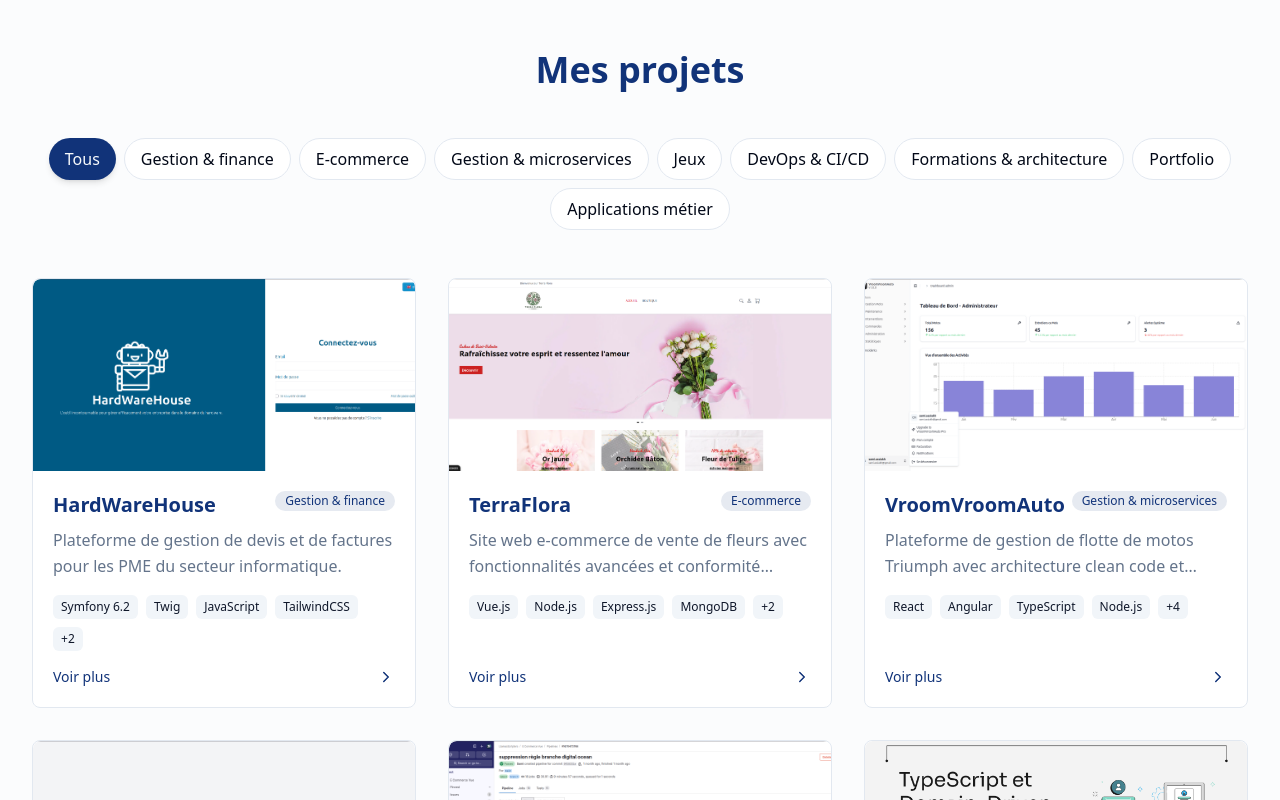
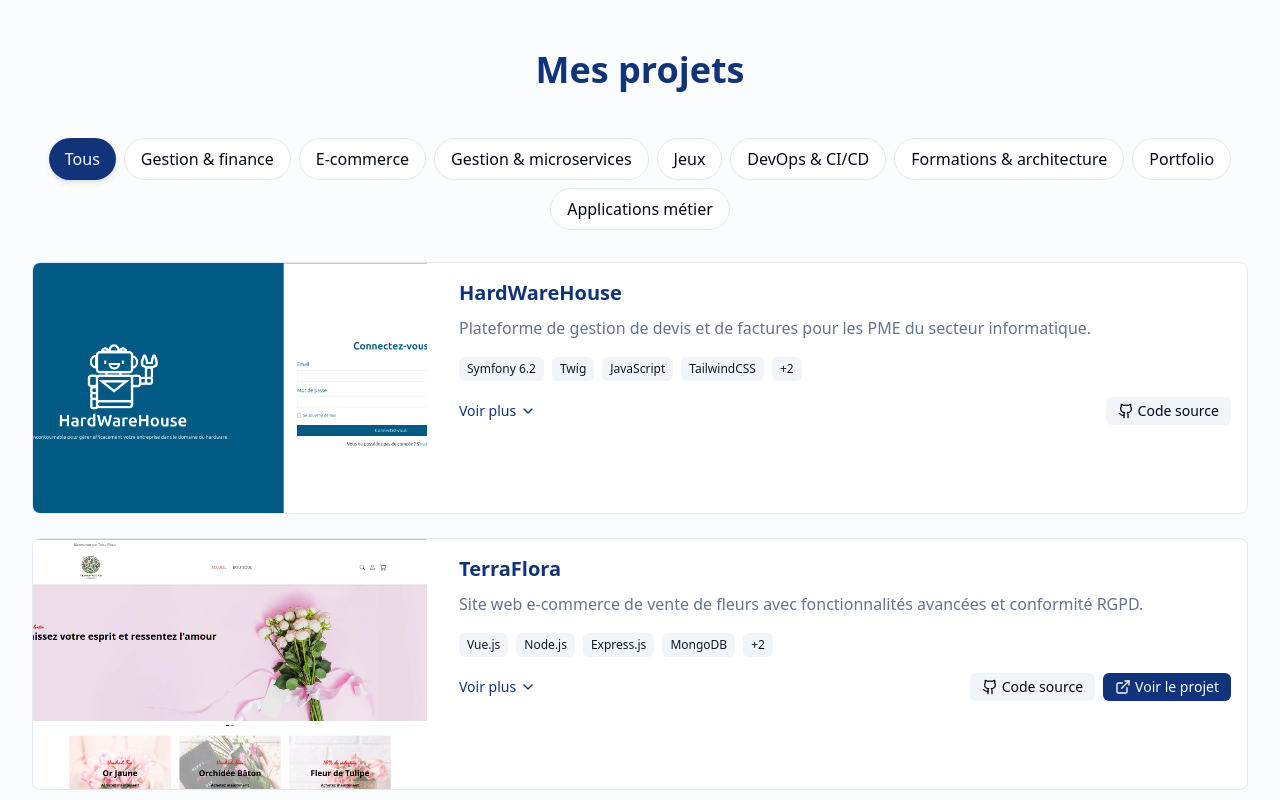
Before and after one commit to iSaaMz/portfolio, a React (Vite) app: page / in a window 1280 px wide. Shown: the part 5920-6720 px from the top of the page. Built offline with nearby package versions, Linux system fonts and the light colour scheme.

Commit message:
refactor: refonte component projects, correction comportement d'expansion, validation proptypes, optimisation page en liste, set taille image fixe, animation hover sur projet

```diff
--- a/src/components/sections/Projects.jsx
+++ b/src/components/sections/Projects.jsx
@@ -1,60 +1,46 @@
 import { useState } from 'react';
+import PropTypes from 'prop-types';
 import { projectsData, projectCategories } from '../../assets/data/projects';
-import { Github, ExternalLink, ChevronRight, FolderKanban, Calendar } from 'lucide-react';
+import { Github, ExternalLink, ChevronDown, ChevronUp, FolderKanban, Calendar } from 'lucide-react';
 
-const Projects = () => {
-  const [activeCategory, setActiveCategory] = useState("Tous");
-  const [expandedProject, setExpandedProject] = useState(null);
+const ProjectListItem = ({ project }) => {
+  const [expanded, setExpanded] = useState(false);
 
-  // filtrage projets par catégorie
-  const filteredProjects = activeCategory === "Tous"
-    ? projectsData
-    : projectsData.filter(project => project.category === activeCategory);
-
-  // bascule l'expansion des détails du projet
-  const toggleProjectDetails = (projectId) => {
-    if (expandedProject === projectId) {
-      setExpandedProject(null);
-    } else {
-      setExpandedProject(projectId);
-    }
+  const toggleExpand = () => {
+    setExpanded(!expanded);
   };
 
   return (
-    <section id="projects" className="section bg-secondary/30">
-      <div className="container">
-        <h2 className="section-title">Mes projets</h2>
-
-        {/* filtres catégories */}
-        <div className="flex flex-wrap justify-center gap-2 mb-12 animate-on-scroll">
-          {projectCategories.map((category) => (
-            <button
-              key={category}
-              onClick={() => setActiveCategory(category)}
-              className={`px-4 py-2 rounded-full transition-all ${
-                activeCategory === category
-                  ? 'bg-primary text-primary-foreground shadow-md'
-                  : 'bg-background hover:bg-background/80 border border-border'
-              }`}
-            >
-              {category}
-            </button>
-          ))}
-        </div>
-
-        {/* grille projets */}
-        <div className="grid grid-cols-1 md:grid-cols-2 lg:grid-cols-3 gap-8">
-          {filteredProjects.map((project) => (
-            <div key={project.id} className="project-card flex flex-col h-full animate-on-scroll">
-              {/* overlay projet */}
-              <div className="relative h-48 overflow-hidden rounded-t-lg">
+    <div className="bg-card border border-border rounded-lg overflow-hidden mb-6 transition-all duration-300
+      hover:shadow-lg hover:border-primary/50 transform hover:-translate-y-1">
+      <div className="grid grid-cols-1 md:grid-cols-3 gap-4">
+        {/* project image */}
+        <div className="relative h-64 md:h-full overflow-hidden" style={{ minHeight: "250px", maxHeight: "300px" }}>
           <img
-                  src={project.image || `/assets/images/projects/placeholder.jpg`}
+            src={project.image || "/assets/images/projects/placeholder.jpg"}
             alt={project.title}
             className="w-full h-full object-cover transition-transform duration-300 hover:scale-105"
           />
-                <div className="absolute inset-0 bg-gradient-to-t from-black/70 to-transparent opacity-0 hover:opacity-100 transition-opacity duration-300">
-                  <div className="absolute bottom-0 left-0 right-0 p-4 flex justify-between items-center">
+          {/* overlay */}
+          <div className="absolute inset-0 bg-gradient-to-t from-black/70 to-transparent opacity-0 hover:opacity-100 transition-opacity duration-300 flex flex-col justify-between">
+            {/* badge categorie du projet */}
+            <div className="p-3 flex justify-end">
+              <span className={`px-3 py-1 text-xs rounded-full ${
+                project.category === "E-commerce" ? "bg-blue-100 text-blue-800" :
+                project.category === "Gestion & finance" ? "bg-green-100 text-green-800" :
+                project.category === "Gestion & microservices" ? "bg-purple-100 text-purple-800" :
+                project.category === "Jeux" ? "bg-yellow-100 text-yellow-800" :
+                project.category === "DevOps & CI/CD" ? "bg-indigo-100 text-indigo-800" :
+                project.category === "Formations & architecture" ? "bg-pink-100 text-pink-800" :
+                project.category === "Portfolio" ? "bg-orange-100 text-orange-800" :
+                "bg-gray-100 text-gray-800"
+              }`}>
+                {project.category}
+              </span>
+            </div>
+
+            {/* title, links */}
+            <div className="p-4 flex justify-between items-center">
               <span className="text-white font-medium">{project.title}</span>
               <div className="flex gap-2">
                 {project.github && (
@@ -84,23 +70,18 @@ const Projects = () => {
           </div>
         </div>
 
-              {/* contenu du projet */}
-              <div className="flex-grow p-5 flex flex-col">
-                <div className="flex items-start justify-between mb-2">
-                  <h3 className="text-xl font-semibold">{project.title}</h3>
-                  <span className="inline-flex items-center px-2.5 py-0.5 rounded-full text-xs font-medium bg-primary/10 text-primary">
-                    {project.category}
-                  </span>
-                </div>
+        {/* infos projet */}
+        <div className="p-4 md:col-span-2">
+          <h3 className="text-xl font-bold mb-2 group-hover:text-primary transition-colors">{project.title}</h3>
+          <p className="text-muted-foreground mb-4">{project.description}</p>
 
-                <p className="text-muted-foreground mb-4 line-clamp-2">
-                  {project.description}
-                </p>
-
-                {/* stacks utilisées */}
+          {/* technos */}
           <div className="flex flex-wrap gap-2 mb-4">
             {project.technologies.slice(0, 4).map((tech, index) => (
-                    <span key={index} className="px-2 py-1 bg-secondary text-secondary-foreground rounded-md text-xs">
+              <span
+                key={index}
+                className="px-2 py-1 bg-secondary text-secondary-foreground rounded-md text-xs"
+              >
                 {tech}
               </span>
             ))}
@@ -111,51 +92,35 @@ const Projects = () => {
             )}
           </div>
 
-                {/* bouton affichage détails extensibles */}
+          {/* button voir plus/moins */}
+          <div className="flex justify-between items-center">
             <button
-                  onClick={() => toggleProjectDetails(project.id)}
-                  className="mt-auto flex items-center justify-between w-full text-sm font-medium text-primary hover:text-primary/80 transition-colors"
+              onClick={toggleExpand}
+              className="text-sm font-medium text-primary hover:text-primary/80 transition-colors flex items-center gap-1"
             >
-                  <span>{expandedProject === project.id ? "Voir moins" : "Voir plus"}</span>
-                  <ChevronRight
-                    size={18}
-                    className={`transition-transform ${
-                      expandedProject === project.id ? "rotate-90" : ""
-                    }`}
-                  />
+              {expanded ? (
+                <>
+                  <span>Voir moins</span>
+                  <ChevronUp size={16} />
+                </>
+              ) : (
+                <>
+                  <span>Voir plus</span>
+                  <ChevronDown size={16} />
+                </>
+              )}
             </button>
 
-                {/* details étendus */}
-                {expandedProject === project.id && (
-                  <div className="mt-4 pt-4 border-t border-border animate-slide-up">
-                    <h4 className="text-lg font-medium mb-2">Fonctionnalités</h4>
-                    <ul className="list-disc list-inside space-y-1 text-muted-foreground text-sm mb-4">
-                      {project.features.map((feature, index) => (
-                        <li key={index}>{feature}</li>
-                      ))}
-                    </ul>
-
-                    {/* toutes les stacks */}
-                    <h4 className="text-lg font-medium mb-2">Technologies</h4>
-                    <div className="flex flex-wrap gap-2 mb-4">
-                      {project.technologies.map((tech, index) => (
-                        <span key={index} className="px-2 py-1 bg-secondary text-secondary-foreground rounded-md text-xs">
-                          {tech}
-                        </span>
-                      ))}
-                    </div>
-
-                    {/* liens */}
-                    <div className="flex gap-4 mt-2">
+            <div className="flex gap-2">
               {project.github && (
                 <a
                   href={project.github}
                   target="_blank"
                   rel="noopener noreferrer"
-                          className="inline-flex items-center gap-1 text-sm font-medium text-primary hover:text-primary/80 transition-colors"
+                  className="inline-flex items-center gap-1 px-3 py-1 rounded-md bg-secondary hover:bg-secondary/80 transition-colors text-sm"
                 >
                   <Github size={16} />
-                          Code source
+                  <span>Code source</span>
                 </a>
               )}
               {project.demo && (
@@ -163,21 +128,100 @@ const Projects = () => {
                   href={project.demo}
                   target="_blank"
                   rel="noopener noreferrer"
-                          className="inline-flex items-center gap-1 text-sm font-medium text-primary hover:text-primary/80 transition-colors"
+                  className="inline-flex items-center gap-1 px-3 py-1 rounded-md bg-primary text-primary-foreground hover:bg-primary/90 transition-colors text-sm"
                 >
                   <ExternalLink size={16} />
-                          Voir le projet
+                  <span>Voir le projet</span>
                 </a>
               )}
             </div>
           </div>
+        </div>
+      </div>
+
+      {/* expanded content, visible si expanded = true */}
+      {expanded && (
+        <div className="p-4 border-t border-border animate-slide-up">
+          {/* Fonctionnalités */}
+          <div className="mb-6">
+            <h4 className="text-lg font-medium mb-3">Fonctionnalités</h4>
+            <ul className="list-disc list-inside space-y-1 text-muted-foreground">
+              {project.features.map((feature, index) => (
+                <li key={index}>{feature}</li>
+              ))}
+            </ul>
+          </div>
+
+          {/* technos détaillées */}
+          <div>
+            <h4 className="text-lg font-medium mb-3">Technologies</h4>
+            <div className="flex flex-wrap gap-2 mb-4">
+              {project.technologies.map((tech, index) => (
+                <span key={index} className="px-3 py-1 bg-secondary text-secondary-foreground rounded-md text-sm">
+                  {tech}
+                </span>
+              ))}
+            </div>
+          </div>
+        </div>
       )}
     </div>
-            </div>
+  );
+};
+
+// proptype definition
+ProjectListItem.propTypes = {
+  project: PropTypes.shape({
+    id: PropTypes.oneOfType([PropTypes.number, PropTypes.string]).isRequired,
+    title: PropTypes.string.isRequired,
+    description: PropTypes.string.isRequired,
+    image: PropTypes.string,
+    technologies: PropTypes.arrayOf(PropTypes.string).isRequired,
+    features: PropTypes.arrayOf(PropTypes.string).isRequired,
+    github: PropTypes.string,
+    demo: PropTypes.string,
+    category: PropTypes.string.isRequired
+  }).isRequired
+};
+
+const Projects = () => {
+  const [activeCategory, setActiveCategory] = useState("Tous");
+
+  // filtrage  projets par catégorie
+  const filteredProjects = activeCategory === "Tous"
+    ? projectsData
+    : projectsData.filter(project => project.category === activeCategory);
+
+  return (
+    <section id="projects" className="section bg-secondary/30">
+      <div className="container">
+        <h2 className="section-title">Mes projets</h2>
+
+        {/* filtrage par catégorie */}
+        <div className="flex flex-wrap justify-center gap-2 mb-8 animate-on-scroll">
+          {projectCategories.map((category) => (
+            <button
+              key={category}
+              onClick={() => setActiveCategory(category)}
+              className={`px-4 py-2 rounded-full transition-all ${
+                activeCategory === category
+                  ? 'bg-primary text-primary-foreground shadow-md'
+                  : 'bg-background hover:bg-background/80 border border-border'
+              }`}
+            >
+              {category}
+            </button>
           ))}
         </div>
 
-        {/* aucun projet trouvé */}
+        {/* listing projets */}
+        <div className="animate-on-scroll">
+          {filteredProjects.map((project) => (
+            <ProjectListItem key={`${project.id}-${project.title}`} project={project} />
+          ))}
+        </div>
+
+        {/* si aucun projet trouvé */}
         {filteredProjects.length === 0 && (
           <div className="text-center py-12">
             <FolderKanban size={48} className="mx-auto text-muted-foreground mb-4" />
```
Also changed, not shown: public/assets/images/en-cours-de-dev.png. Lines whose indentation alone changed are shown as unchanged.
